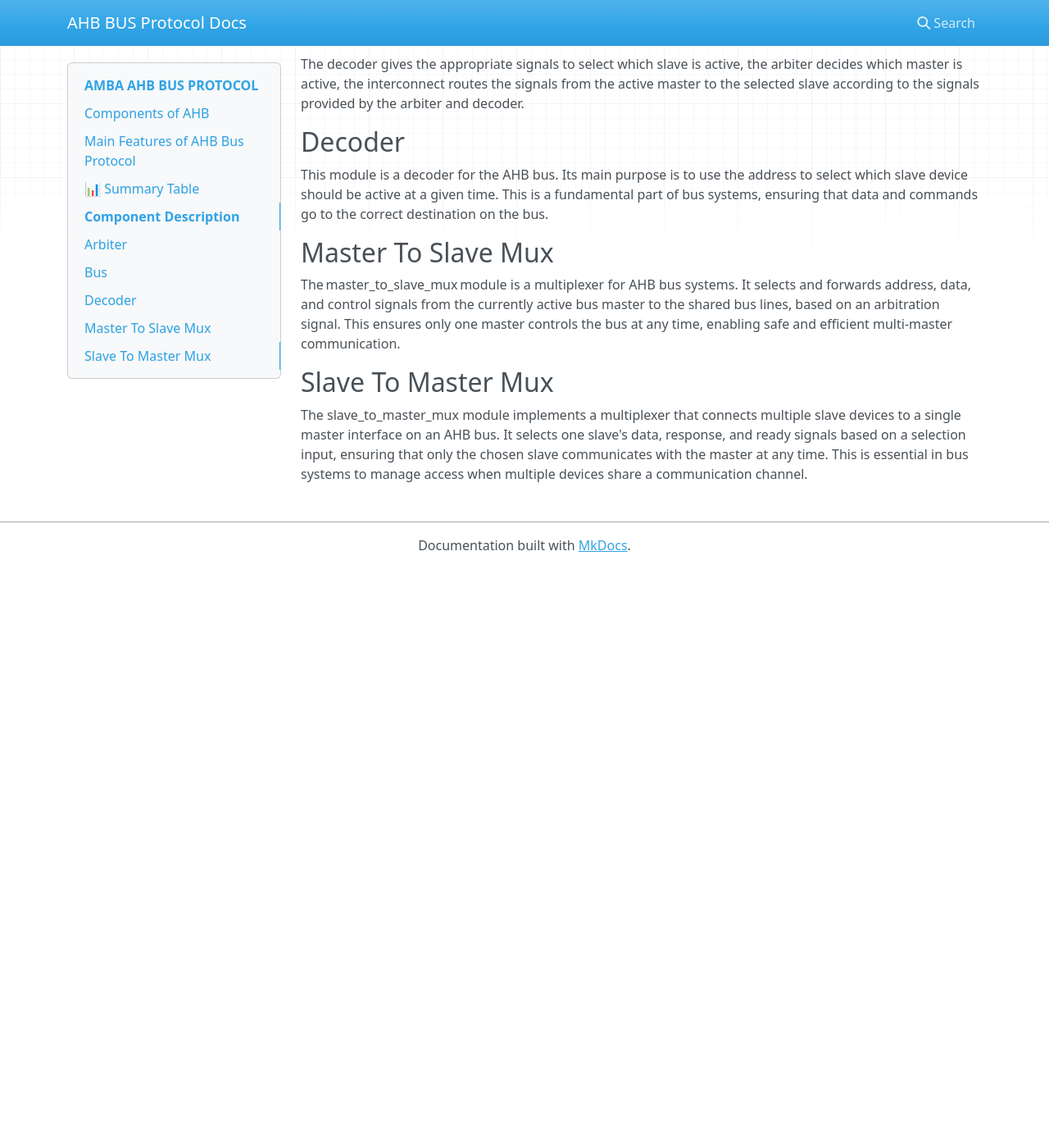
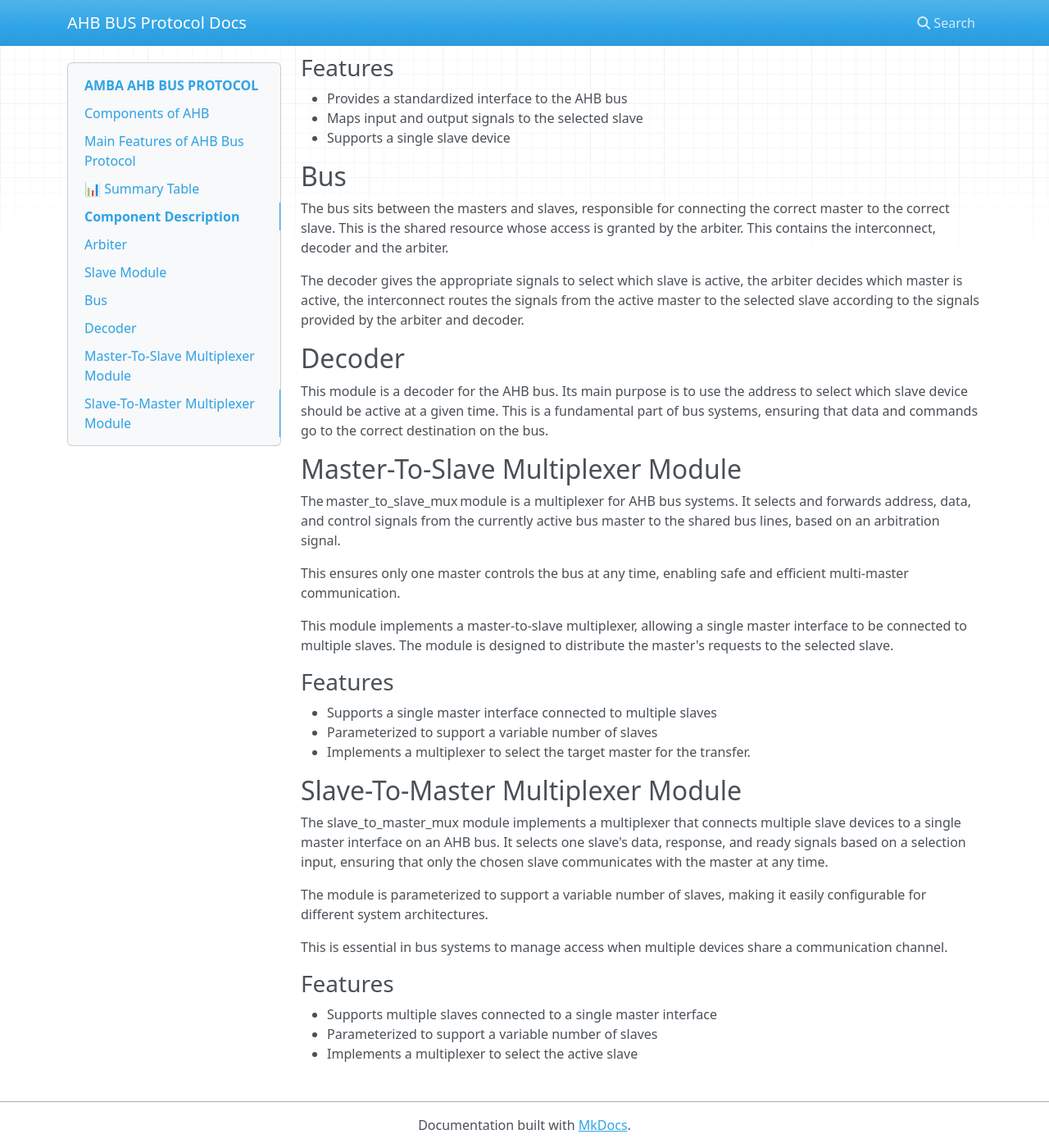
Before and after one commit to meds-uet/AHB-Bus, an MkDocs documentation site: the page built from docs/index.md, in a window 1280 px wide and 1400 px high, scrolled down 4189 px. Shown: the whole window at 82% size. Built offline with MkDocs 1.6.1, drawn with Linux system fonts in a browser that asks for light colours; nearby versions of some CDN libraries; before the commit the page ends 4882 px from its top, so only the background shows below that; some of the changed text lies outside the part shown.

Commit message:
added the slave

```diff
--- a/docs/index.md
+++ b/docs/index.md
@@ -169,6 +169,16 @@ The allocation algorithm used in the Arbiter is a Round Robin priority algorithm
 
 - It allows only one burst from one master in a single request.
 
+## Slave Module
+
+This module implements a wrapper for a slave device, providing a standardized interface to the AHB bus. The module maps the input and output signals to the selected slave, allowing for easy integration with the rest of the system.
+
+### Features
+
+* Provides a standardized interface to the AHB bus
+* Maps input and output signals to the selected slave
+* Supports a single slave device
+
 ## Bus
 
 The bus sits between the masters and slaves, responsible for connecting the correct master to the correct slave. This is the shared resource whose access is granted by the arbiter. This contains the interconnect, decoder and the arbiter.
@@ -180,14 +190,32 @@ The decoder gives the appropriate signals to select which slave is active, the a
 
 This module is a decoder for the AHB bus. Its main purpose is to use the address to select which slave device should be active at a given time. This is a fundamental part of bus systems, ensuring that data and commands go to the correct destination on the bus.
 
-## Master To Slave Mux
+## Master-To-Slave Multiplexer Module
 
 The master_to_slave_mux module is a multiplexer for AHB bus systems.
 It selects and forwards address, data, and control signals from the currently active bus master to the shared bus lines, based on an arbitration signal.
+
 This ensures only one master controls the bus at any time, enabling safe and efficient multi-master communication.
 
-## Slave To Master Mux
+This module implements a master-to-slave multiplexer, allowing a single master interface to be connected to multiple slaves. The module is designed to distribute the master's requests to the selected slave.
+
+### Features
+
+* Supports a single master interface connected to multiple slaves
+* Parameterized to support a variable number of slaves
+* Implements a multiplexer to select the target master for the transfer.
+
+## Slave-To-Master Multiplexer Module
 
 The slave_to_master_mux module implements a multiplexer that connects multiple slave devices to a single master interface on an AHB bus.
 It selects one slave's data, response, and ready signals based on a selection input, ensuring that only the chosen slave communicates with the master at any time.
+
+The module is parameterized to support a variable number of slaves, making it easily configurable for different system architectures.
+
 This is essential in bus systems to manage access when multiple devices share a communication channel.
+
+### Features
+
+* Supports multiple slaves connected to a single master interface
+* Parameterized to support a variable number of slaves
+* Implements a multiplexer to select the active slave
```
